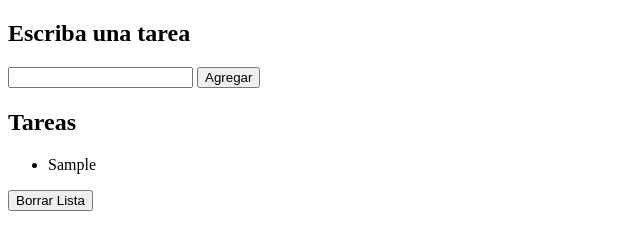
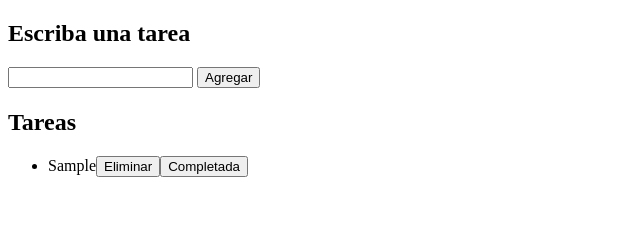
Before and after one commit to Marsha3117/eventslist, a plain HTML site: page index.html in a window 1280 px wide. Both pictures are taken after typing "Sample" into the empty fields and a click on the button "Agregar". Shown: the whole page, without its empty margins (0-640 px from the left). Drawn offline with Linux system fonts and the light colour scheme.

Commit message:
arreglado

```diff
--- a/events.js
+++ b/events.js
@@ -3,14 +3,35 @@ document.getElementById("agregar").addEventListener('click', function(){
     const tarea = input.value.trim();
 
     if(tarea){
-       const saludo = tarea;
-       document.getElementById("list").innerHTML = saludo;
+
+        const nuevoitem = document.createElement("li"); //creo una constante y creo los li
+        nuevoitem.textContent = tarea; // esa constante guarda lo que pongo en el input
+        document.getElementById("list").appendChild(nuevoitem); // Voy a la lista, la llamo po ID y Agrego el nuevo li a la lista ul
         input.value = ''; // borra el input
 
-        // botón eliminar
-        const botonEliminarTarea = document.createElement("button");
-        botonEliminarTarea.textContent = "Eliminar";
-        saludo.remove()
+
+        const botonborrar = document.createElement("button"); //Crear el elemento botón - está creado en js pero no se muestra
+        botonborrar.textContent = 'Eliminar'; //Establecer el texto del botón
+        nuevoitem.appendChild(botonborrar); //Se muestra el Botón
+        //Agregar un evento listener para que el botón haga algo al ser clickeado
+        botonborrar.addEventListener('click', function() {
+            nuevoitem.remove()
+            botonborrar.remove()
+        });
+
+        const botontachar = document.createElement("button");
+        botontachar.textContent = 'Completada';
+        nuevoitem.appendChild(botontachar);
+
+        botontachar.addEventListener('click', function() {
+            if (nuevoitem.style.textDecoration === 'line-through') {
+                nuevoitem.style.textDecoration = ''; // Quita el tachado
+            } else {
+                nuevoitem.style.textDecoration = 'line-through'; // Aplica el tachado
+            }
+        });
+
+
 
      } else {
          document.getElementById("saludo").innerHTML = "Debe escribir una tarea";
@@ -18,8 +39,8 @@ document.getElementById("agregar").addEventListener('click', function(){
  });
 
 
-//  const botonEliminarItem = document.getElementById("boton-eliminar-item")
-// botonEliminarItem.addEventListener("click", function() {
-//   lista.lastElementChild.remove()
-
-// })
+    //botón eliminar lista
+const borrarlista = document.getElementById("borrarlista")
+borrarlista.addEventListener("click", function() {
+    document.querySelector("li").remove()
+})
--- a/index.html
+++ b/index.html
@@ -29,13 +29,10 @@
 
      <!-- • Una lista donde se mostrarán las tareas. -->
       <h2>Tareas</h2>
-      <ul>
-        <li id="list"></li>
+      <ul id="list">
       </ul>
       <!-- • Un botón “Eliminar” para eliminar la tarea de la lista. -->
 
-
-      <button id="borrarlista" type="button">Borrar Lista</button>
 
 
 
```
